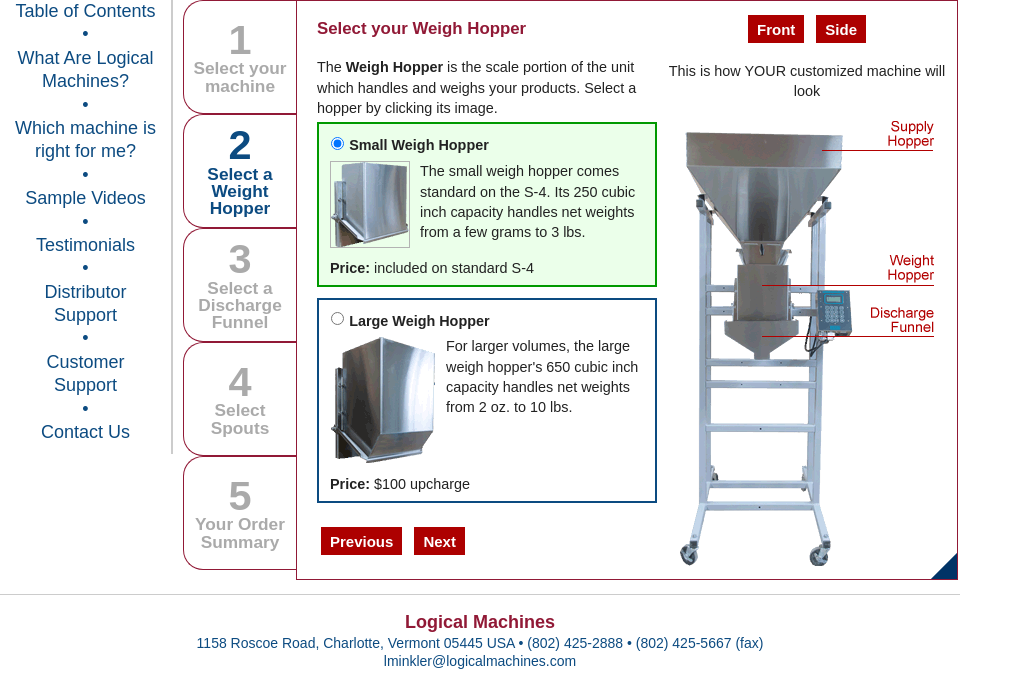
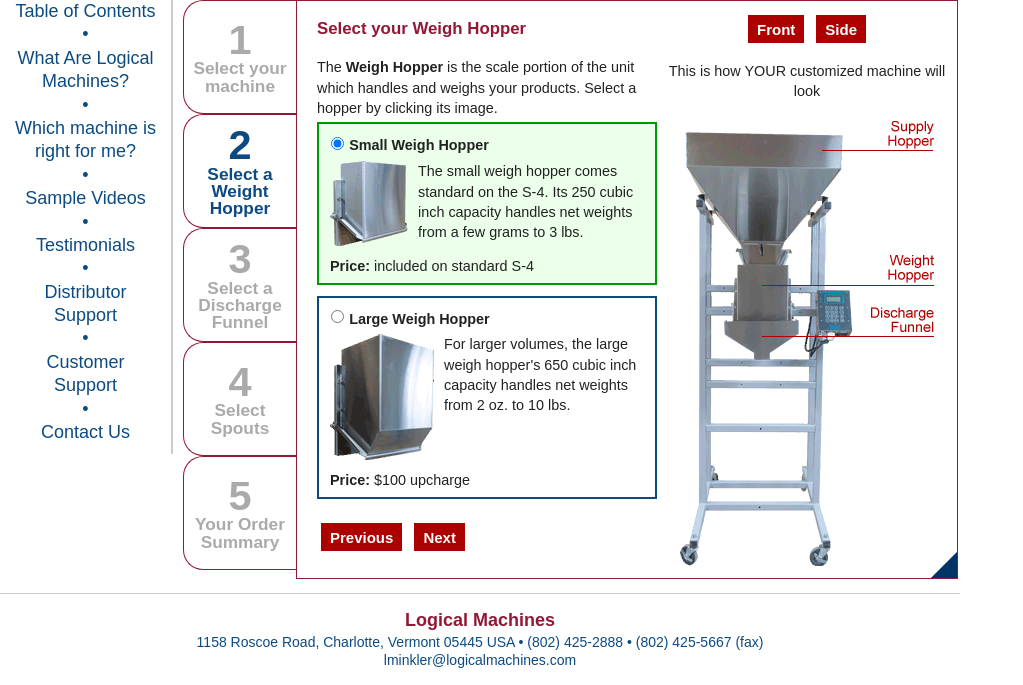
Before and after one commit to tashaharrison/lmpag, a PHP site: page /foo/ in a window 1280 px wide, after a click that opens the changed part. Shown: the part 118-803 px from the top of the page, without its empty margins (0-1023 px from the left). Run offline with PHP 8.4, Linux system fonts and the light colour scheme; some libraries are stand-ins or nearby versions.

Commit message:
Removed border from select accessories image

```diff
--- a/css/main.css
+++ b/css/main.css
@@ -354,7 +354,6 @@ form#logical-machines-price-accesory-guide {
 
 .accessories-image {
 	background: url("../img/sprite.png") no-repeat 0 0 transparent;
-	border: 1px solid #FFFFFF !important;
 	float: left;
 	height: 100px;
 	margin-bottom: 10px;
@@ -480,9 +479,6 @@ ul.field-type-radio > li {
 .field-type-radio input[type="radio"]:checked+label {
 	border: #090 2px solid;
 	background-color: rgb(235, 255, 234);
-}
-.field-type-radio input[type="radio"]:checked+label .accessories-image {
-	border: 1px solid #B3B3B3 !important;
 }
 #field-name-spout .field-type-radio label {
 	margin-top: -32px;
```
